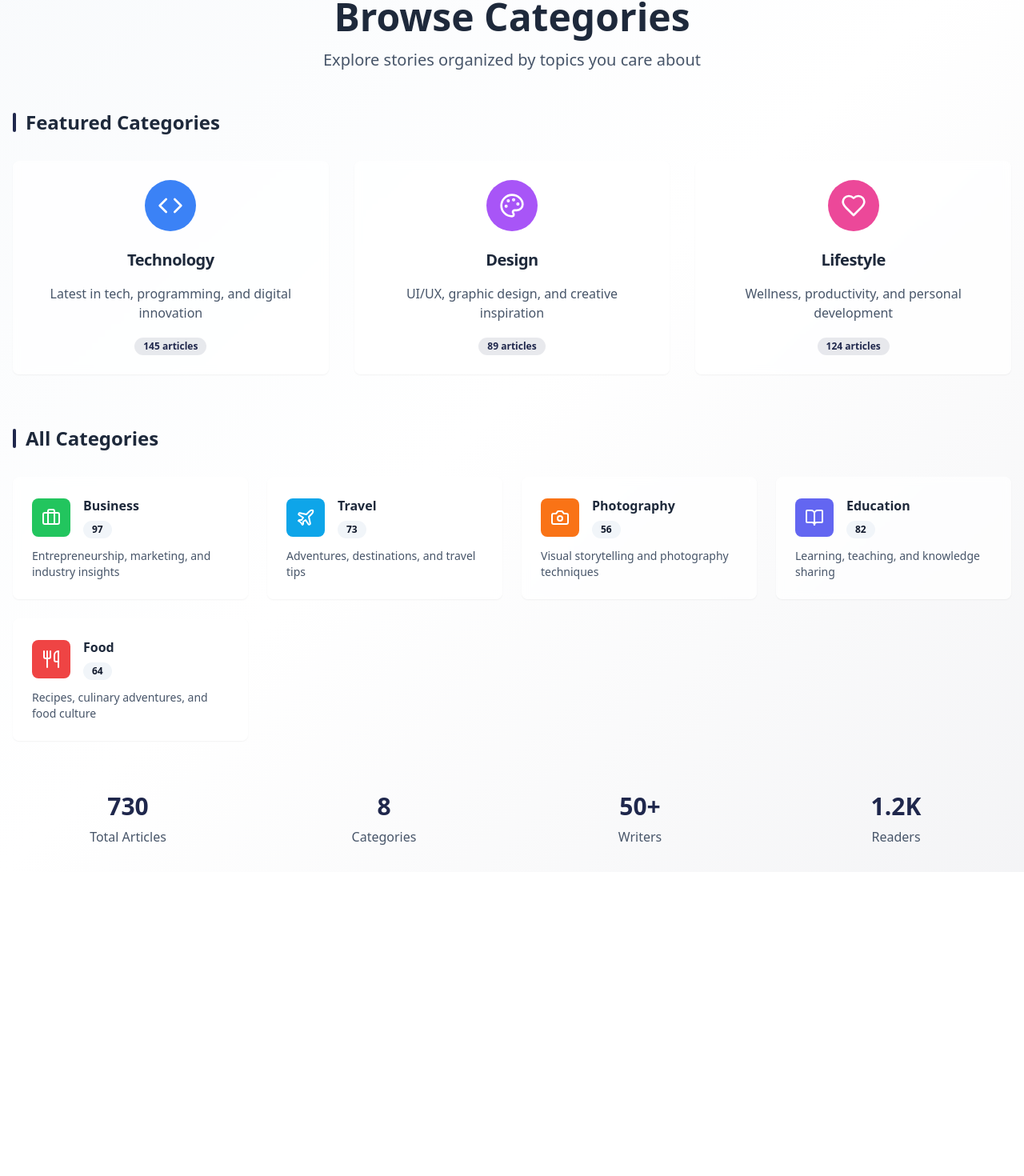
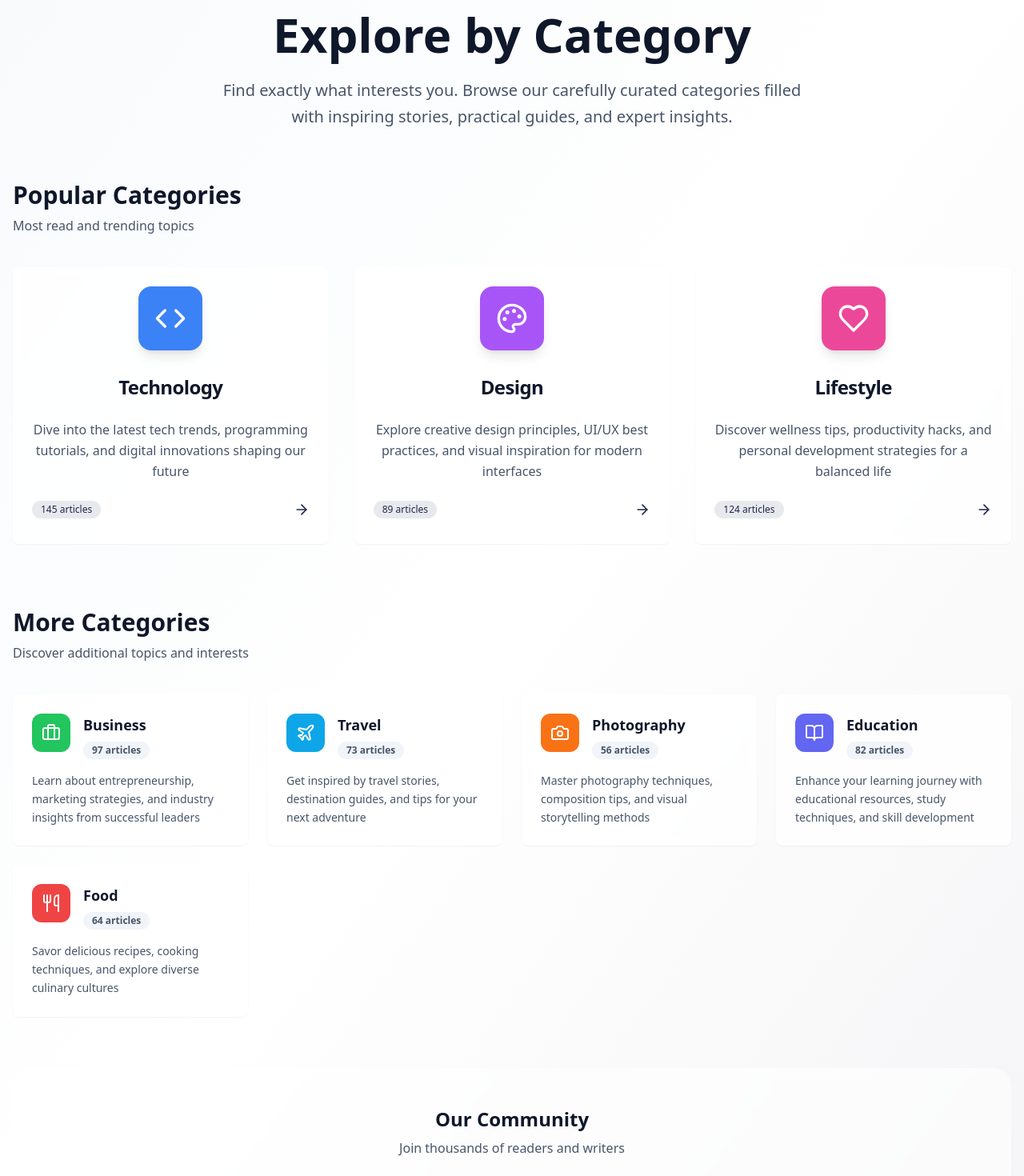
Before and after one commit to vkwebcraft/indublog, a React (Vite) app: page /categories in a window 1280 px wide. Shown: the part 100-1570 px from the top of the page at 80% size. Before the commit the page ends 1190 px from the top, so only its background shows below. Built offline with nearby package versions, Linux system fonts and the light colour scheme.

Commit message:
Refactor: Improve UI for better readability
Improved the layout and design of the /categories page to enhance content readability and user experience.

```diff
--- a/src/pages/Categories.tsx
+++ b/src/pages/Categories.tsx
@@ -2,7 +2,7 @@
 import { Link } from "react-router-dom";
 import { Card, CardContent, CardHeader, CardTitle } from "@/components/ui/card";
 import { Badge } from "@/components/ui/badge";
-import { Code, Palette, Heart, Briefcase, Plane, Camera, BookOpen, Utensils } from "lucide-react";
+import { Code, Palette, Heart, Briefcase, Plane, Camera, BookOpen, Utensils, ArrowRight } from "lucide-react";
 import { Navigation } from "@/components/Navigation";
 
 const Categories = () => {
@@ -10,7 +10,7 @@ const Categories = () => {
     {
       name: "Technology",
       slug: "technology",
-      description: "Latest in tech, programming, and digital innovation",
+      description: "Dive into the latest tech trends, programming tutorials, and digital innovations shaping our future",
       icon: Code,
       color: "bg-blue-500",
       count: 145,
@@ -19,7 +19,7 @@ const Categories = () => {
     {
       name: "Design",
       slug: "design",
-      description: "UI/UX, graphic design, and creative inspiration",
+      description: "Explore creative design principles, UI/UX best practices, and visual inspiration for modern interfaces",
       icon: Palette,
       color: "bg-purple-500",
       count: 89,
@@ -28,7 +28,7 @@ const Categories = () => {
     {
       name: "Lifestyle",
       slug: "lifestyle",
-      description: "Wellness, productivity, and personal development",
+      description: "Discover wellness tips, productivity hacks, and personal development strategies for a balanced life",
       icon: Heart,
       color: "bg-pink-500",
       count: 124,
@@ -37,7 +37,7 @@ const Categories = () => {
     {
       name: "Business",
       slug: "business",
-      description: "Entrepreneurship, marketing, and industry insights",
+      description: "Learn about entrepreneurship, marketing strategies, and industry insights from successful leaders",
       icon: Briefcase,
       color: "bg-green-500",
       count: 97,
@@ -46,7 +46,7 @@ const Categories = () => {
     {
       name: "Travel",
       slug: "travel",
-      description: "Adventures, destinations, and travel tips",
+      description: "Get inspired by travel stories, destination guides, and tips for your next adventure",
       icon: Plane,
       color: "bg-sky-500",
       count: 73,
@@ -55,7 +55,7 @@ const Categories = () => {
     {
       name: "Photography",
       slug: "photography",
-      description: "Visual storytelling and photography techniques",
+      description: "Master photography techniques, composition tips, and visual storytelling methods",
       icon: Camera,
       color: "bg-orange-500",
       count: 56,
@@ -64,7 +64,7 @@ const Categories = () => {
     {
       name: "Education",
       slug: "education",
-      description: "Learning, teaching, and knowledge sharing",
+      description: "Enhance your learning journey with educational resources, study techniques, and skill development",
       icon: BookOpen,
       color: "bg-indigo-500",
       count: 82,
@@ -73,7 +73,7 @@ const Categories = () => {
     {
       name: "Food",
       slug: "food",
-      description: "Recipes, culinary adventures, and food culture",
+      description: "Savor delicious recipes, cooking techniques, and explore diverse culinary cultures",
       icon: Utensils,
       color: "bg-red-500",
       count: 64,
@@ -88,42 +88,50 @@ const Categories = () => {
     <div className="min-h-screen bg-gradient-to-br from-slate-50 via-white to-primary/5">
       <Navigation />
 
-      <div className="max-w-7xl mx-auto px-4 py-8">
-        {/* Header */}
-        <div className="text-center mb-12">
-          <h1 className="text-4xl md:text-5xl font-bold text-slate-800 mb-4">
-            Browse Categories
+      <div className="max-w-7xl mx-auto px-4 py-12">
+        {/* Header Section */}
+        <div className="text-center mb-16">
+          <h1 className="text-5xl md:text-6xl font-bold text-slate-900 mb-6 leading-tight">
+            Explore by Category
           </h1>
-          <p className="text-xl text-slate-600 max-w-2xl mx-auto">
-            Explore stories organized by topics you care about
+          <p className="text-xl text-slate-600 max-w-3xl mx-auto leading-relaxed">
+            Find exactly what interests you. Browse our carefully curated categories filled with inspiring stories, practical guides, and expert insights.
           </p>
         </div>
 
         {/* Featured Categories */}
-        <section className="mb-16">
-          <h2 className="text-2xl font-bold text-slate-800 mb-8 flex items-center">
-            <div className="w-1 h-6 bg-primary rounded-full mr-3"></div>
-            Featured Categories
-          </h2>
-          <div className="grid grid-cols-1 md:grid-cols-3 gap-8">
+        <section className="mb-20">
+          <div className="flex items-center justify-between mb-10">
+            <div>
+              <h2 className="text-3xl font-bold text-slate-900 mb-2">Popular Categories</h2>
+              <p className="text-slate-600">Most read and trending topics</p>
+            </div>
+          </div>
+
+          <div className="grid grid-cols-1 lg:grid-cols-3 gap-8">
             {featuredCategories.map((category) => {
               const IconComponent = category.icon;
               return (
-                <Link key={category.slug} to={`/category/${category.slug}`}>
-                  <Card className="group hover:shadow-lg transition-all duration-300 border-0 bg-white/70 backdrop-blur-sm hover:bg-white/90">
-                    <CardHeader className="text-center pb-4">
-                      <div className={`w-16 h-16 ${category.color} rounded-full flex items-center justify-center mx-auto mb-4 group-hover:scale-110 transition-transform`}>
-                        <IconComponent className="w-8 h-8 text-white" />
+                <Link key={category.slug} to={`/category/${category.slug}`} className="group">
+                  <Card className="h-full hover:shadow-xl transition-all duration-300 border-0 bg-white/80 backdrop-blur-sm hover:bg-white group-hover:-translate-y-1">
+                    <CardHeader className="text-center pb-6">
+                      <div className={`w-20 h-20 ${category.color} rounded-2xl flex items-center justify-center mx-auto mb-6 group-hover:scale-110 transition-transform shadow-lg`}>
+                        <IconComponent className="w-10 h-10 text-white" />
                       </div>
-                      <CardTitle className="text-xl font-bold text-slate-800">
+                      <CardTitle className="text-2xl font-bold text-slate-900 mb-3">
                         {category.name}
                       </CardTitle>
                     </CardHeader>
-                    <CardContent className="text-center pt-0">
-                      <p className="text-slate-600 mb-4">{category.description}</p>
-                      <Badge variant="secondary" className="bg-primary/10 text-primary">
-                        {category.count} articles
-                      </Badge>
+                    <CardContent className="text-center pt-0 px-6 pb-8">
+                      <p className="text-slate-600 mb-6 leading-relaxed text-base">
+                        {category.description}
+                      </p>
+                      <div className="flex items-center justify-between">
+                        <Badge variant="secondary" className="bg-primary/10 text-primary font-medium">
+                          {category.count} articles
+                        </Badge>
+                        <ArrowRight className="w-5 h-5 text-primary group-hover:translate-x-1 transition-transform" />
+                      </div>
                     </CardContent>
                   </Card>
                 </Link>
@@ -133,32 +141,33 @@ const Categories = () => {
         </section>
 
         {/* All Categories */}
-        <section>
-          <h2 className="text-2xl font-bold text-slate-800 mb-8 flex items-center">
-            <div className="w-1 h-6 bg-primary rounded-full mr-3"></div>
-            All Categories
-          </h2>
+        <section className="mb-16">
+          <div className="mb-10">
+            <h2 className="text-3xl font-bold text-slate-900 mb-2">More Categories</h2>
+            <p className="text-slate-600">Discover additional topics and interests</p>
+          </div>
+
           <div className="grid grid-cols-1 sm:grid-cols-2 lg:grid-cols-4 gap-6">
             {otherCategories.map((category) => {
               const IconComponent = category.icon;
               return (
-                <Link key={category.slug} to={`/category/${category.slug}`}>
-                  <Card className="group hover:shadow-md transition-all duration-300 border-0 bg-white/70 backdrop-blur-sm hover:bg-white/90">
+                <Link key={category.slug} to={`/category/${category.slug}`} className="group">
+                  <Card className="h-full hover:shadow-lg transition-all duration-300 border-0 bg-white/80 backdrop-blur-sm hover:bg-white">
                     <CardContent className="p-6">
-                      <div className="flex items-center space-x-4">
-                        <div className={`w-12 h-12 ${category.color} rounded-lg flex items-center justify-center group-hover:scale-110 transition-transform`}>
+                      <div className="flex items-start space-x-4 mb-4">
+                        <div className={`w-12 h-12 ${category.color} rounded-xl flex items-center justify-center group-hover:scale-110 transition-transform flex-shrink-0`}>
                           <IconComponent className="w-6 h-6 text-white" />
                         </div>
-                        <div className="flex-1">
-                          <h3 className="font-semibold text-slate-800 mb-1">
+                        <div className="flex-1 min-w-0">
+                          <h3 className="font-bold text-slate-900 mb-1 text-lg group-hover:text-primary transition-colors">
                             {category.name}
                           </h3>
-                          <Badge variant="secondary" className="text-xs">
-                            {category.count}
+                          <Badge variant="secondary" className="text-xs bg-slate-100 text-slate-600">
+                            {category.count} articles
                           </Badge>
                         </div>
                       </div>
-                      <p className="text-sm text-slate-600 mt-3">
+                      <p className="text-sm text-slate-600 leading-relaxed">
                         {category.description}
                       </p>
                     </CardContent>
@@ -170,25 +179,29 @@ const Categories = () => {
         </section>
 
         {/* Stats Section */}
-        <section className="mt-16 text-center">
+        <section className="bg-white/60 backdrop-blur-sm rounded-3xl p-8 md:p-12">
+          <div className="text-center mb-8">
+            <h3 className="text-2xl font-bold text-slate-900 mb-2">Our Community</h3>
+            <p className="text-slate-600">Join thousands of readers and writers</p>
+          </div>
           <div className="grid grid-cols-2 md:grid-cols-4 gap-8">
-            <div>
-              <h3 className="text-3xl font-bold text-primary mb-2">
+            <div className="text-center">
+              <h4 className="text-4xl font-bold text-primary mb-2">
                 {categories.reduce((sum, cat) => sum + cat.count, 0)}
-              </h3>
-              <p className="text-slate-600">Total Articles</p>
+              </h4>
+              <p className="text-slate-600 font-medium">Total Articles</p>
             </div>
-            <div>
-              <h3 className="text-3xl font-bold text-primary mb-2">{categories.length}</h3>
-              <p className="text-slate-600">Categories</p>
+            <div className="text-center">
+              <h4 className="text-4xl font-bold text-primary mb-2">{categories.length}</h4>
+              <p className="text-slate-600 font-medium">Categories</p>
             </div>
-            <div>
-              <h3 className="text-3xl font-bold text-primary mb-2">50+</h3>
-              <p className="text-slate-600">Writers</p>
+            <div className="text-center">
+              <h4 className="text-4xl font-bold text-primary mb-2">50+</h4>
+              <p className="text-slate-600 font-medium">Expert Writers</p>
             </div>
-            <div>
-              <h3 className="text-3xl font-bold text-primary mb-2">1.2K</h3>
-              <p className="text-slate-600">Readers</p>
+            <div className="text-center">
+              <h4 className="text-4xl font-bold text-primary mb-2">1.2K</h4>
+              <p className="text-slate-600 font-medium">Active Readers</p>
             </div>
           </div>
         </section>
```
